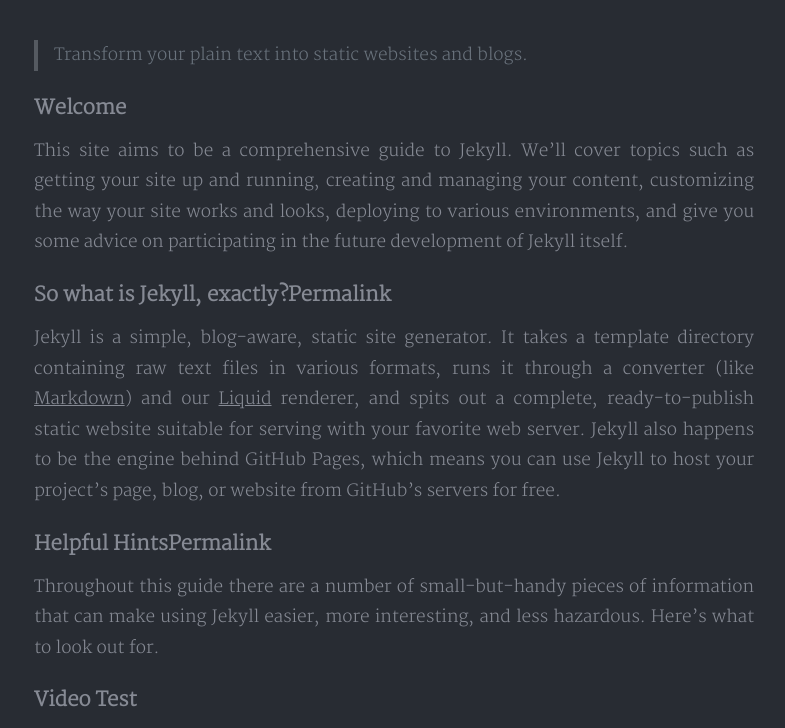
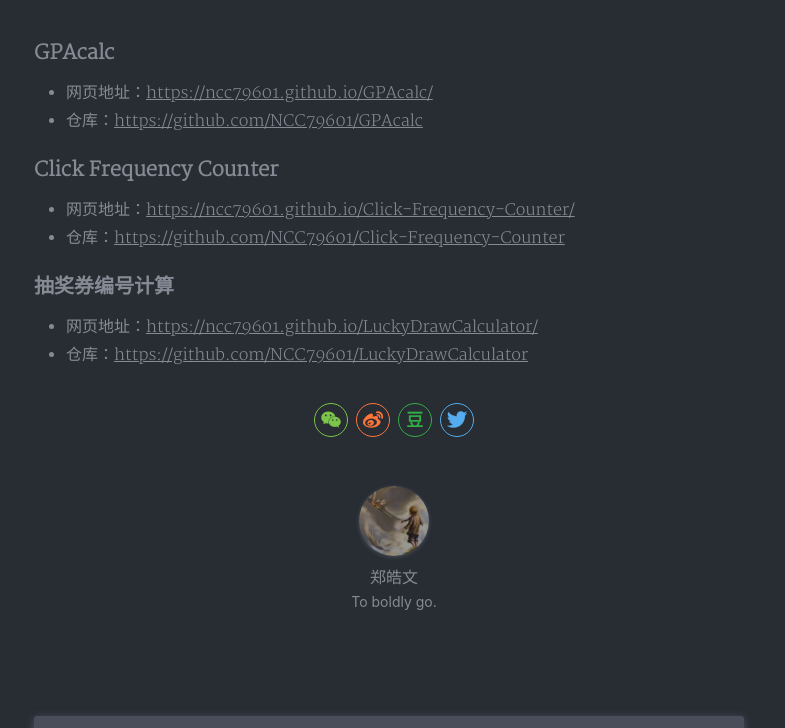
Before and after one commit to NCC79601/ncc79601.github.io, a Jekyll site: the page built from _posts/2024-10-27-tools.md, in a window 1280 px wide and 1400 px high. Shown: the part 460-1188 px from the top of the window, without its empty margins (246-1031 px from the left). Built offline with Jekyll 4.4.1, drawn with Linux system fonts in a browser that asks for light colours; nearby versions of some CDN libraries; a style sheet for code colours, icons or effects is not loaded; grey boxes are pictures that could not be loaded.

Commit message:
doc: update posts

```diff
--- a/_posts/2024-10-27-tools.md
+++ b/_posts/2024-10-27-tools.md
@@ -7,20 +7,15 @@
 tags: tools
 ---
 
-> Transform your plain text into static websites and blogs.
+### GPAcalc
+- 网页地址：[https://ncc79601.github.io/GPAcalc/](https://ncc79601.github.io/GPAcalc/)
+- 仓库：[https://github.com/NCC79601/GPAcalc](https://github.com/NCC79601/GPAcalc)
 
-### Welcome
+### Click Frequency Counter
 
-This site aims to be a comprehensive guide to Jekyll. We’ll cover topics such as getting your site up and running, creating and managing your content, customizing the way your site works and looks, deploying to various environments, and give you some advice on participating in the future development of Jekyll itself.
+- 网页地址：[https://ncc79601.github.io/Click-Frequency-Counter/](https://ncc79601.github.io/Click-Frequency-Counter/)
+- 仓库：[https://github.com/NCC79601/Click-Frequency-Counter](https://github.com/NCC79601/Click-Frequency-Counter)
 
-### So what is Jekyll, exactly?Permalink
-
-Jekyll is a simple, blog-aware, static site generator. It takes a template directory containing raw text files in various formats, runs it through a converter (like [Markdown](https://daringfireball.net/projects/markdown/)) and our [Liquid](https://github.com/Shopify/liquid/wiki) renderer, and spits out a complete, ready-to-publish static website suitable for serving with your favorite web server. Jekyll also happens to be the engine behind GitHub Pages, which means you can use Jekyll to host your project’s page, blog, or website from GitHub’s servers for free.
-
-### Helpful HintsPermalink
-
-Throughout this guide there are a number of small-but-handy pieces of information that can make using Jekyll easier, more interesting, and less hazardous. Here’s what to look out for.
-
-### Video Test
-
-<iframe type="text/html" width="100%" height="385" src="http://www.youtube.com/embed/gfmjMWjn-Xg" frameborder="0"></iframe>
+### 抽奖券编号计算
+- 网页地址：[https://ncc79601.github.io/LuckyDrawCalculator/](https://ncc79601.github.io/LuckyDrawCalculator/)
+- 仓库：[https://github.com/NCC79601/LuckyDrawCalculator](https://github.com/NCC79601/LuckyDrawCalculator)
```
